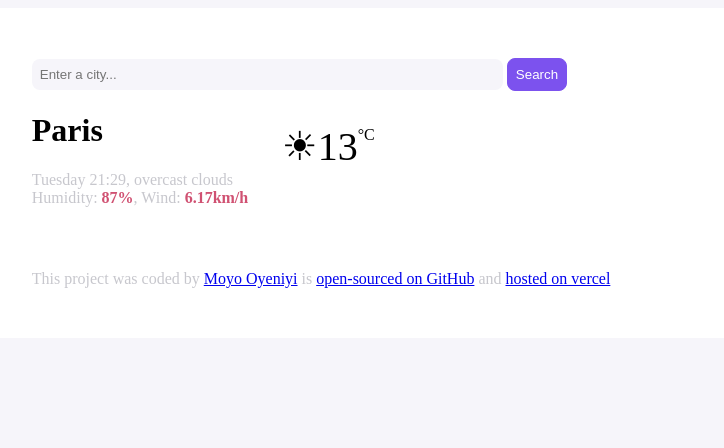
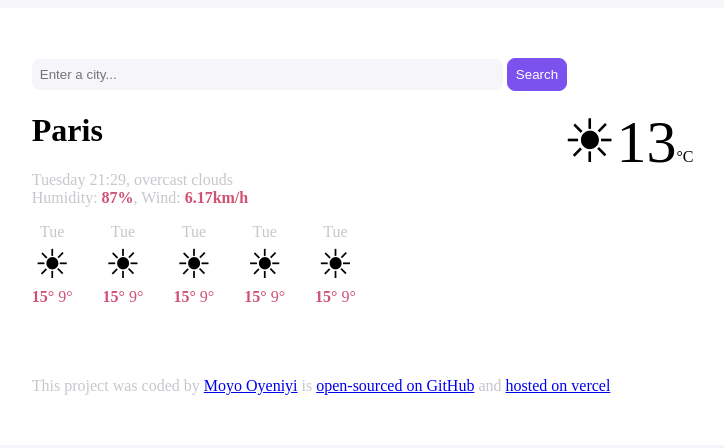
Before and after one commit to moyooyeniyi/Weather-forecast-app, a plain HTML site: page index.html in a window 1280 px wide. Shown: the whole page, without its empty margins (229-953 px from the left). Drawn offline with Linux system fonts and the light colour scheme.

Commit message:
Added forecast icons

```diff
--- a/index.html
+++ b/index.html
@@ -17,6 +17,40 @@
     <p> Tuesday 21:29, overcast clouds <br>
     Humidity: <span class="humidity">87%</span>, Wind: <span class="humidity">6.17km/h</span></p>
 
+
+<div class="forecast">
+    <div class="each-forecast">
+<div class="forecast-day">Tue</div>
+<div class="forecast-icon">☀</div>
+<div class="forecast-temp"><span class="bold-num">15°</span> 9°</div>
+</div>
+
+    <div class="each-forecast">
+<div class="forecast-day">Tue</div>
+<div class="forecast-icon">☀</div>
+<div class="forecast-temp"><span class="bold-num">15°</span> 9°</div>
+</div>
+
+    <div class="each-forecast">
+<div class="forecast-day">Tue</div>
+<div class="forecast-icon">☀</div>
+<div class="forecast-temp"><span class="bold-num">15°</span> 9°</div>
+</div>
+
+    <div class="each-forecast">
+<div class="forecast-day">Tue</div>
+<div class="forecast-icon">☀</div>
+<div class="forecast-temp"><span class="bold-num">15°</span> 9°</div>
+</div>
+
+    <div class="each-forecast" >
+<div class="forecast-day">Tue</div>
+<div class="forecast-icon">☀</div>
+<div class="forecast-temp"><span class="bold-num">15°</span> 9°</div>
+</div>
+
+
+</div>
     <div>
       <span class="number">☀13</span><span class="degree">°C</span>
     </div>
--- a/styles.css
+++ b/styles.css
@@ -35,18 +35,43 @@ p{
 }
 
 .number{
- font-size: 40px;
+ font-size: 60px;
  position: relative;
-  bottom: 100px;
-  left: 250px;
+   bottom: 200px;
+
+  left: 70%;
 }
 .degree{
 
  position: relative;
-  bottom: 120px;
-  left: 250px
+  top: 70%;
+  left: 70%;
+  bottom: 200px;
+
+  left: 70%;
 }
 
+.forecast{
+  display: flex;
+  gap: 30px;
+
+}
+.each-forecast{
+  text-align: center;
+}
+
+.forecast-day{
+  color: #c7c7cd;
+}
+.forecast-icon{
+  font-size: 40px;
+}
+.forecast-temp{
+  color: #D05172;
+}
+.bold-num{
+  font-weight: bold;
+}
 
 footer{
   color: #c7c7cd;
```
